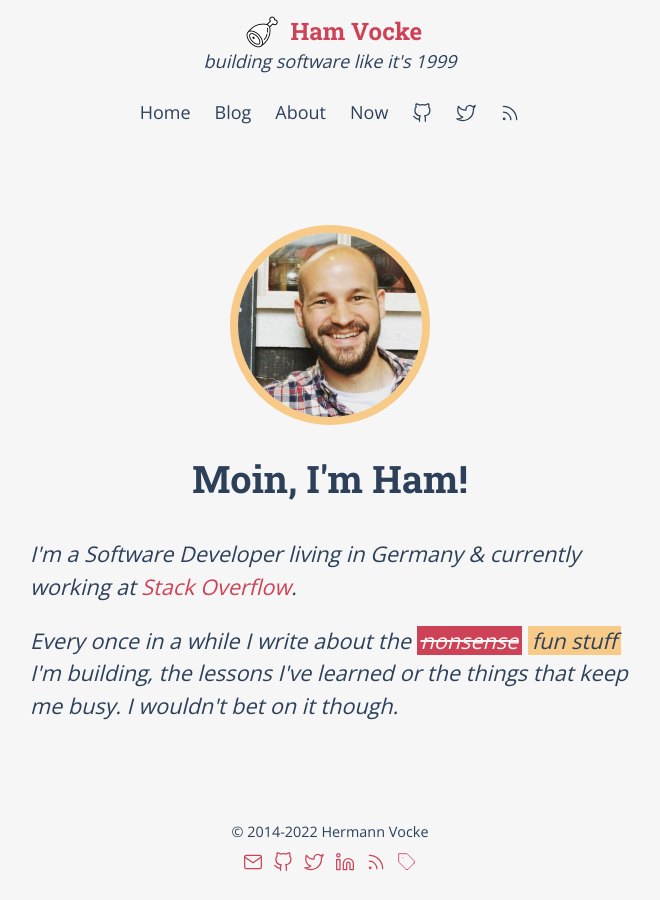
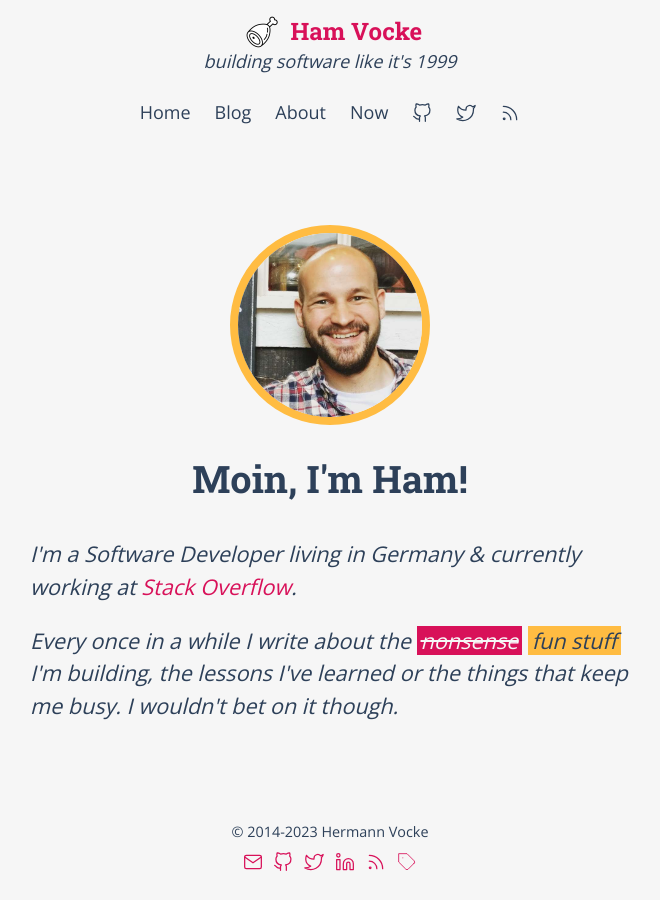
Before and after one commit to hamvocke/hamvocke.github.io, a Jekyll site: the page built from index.html, in a window 1280 px wide. Shown: the whole page, without its empty margins (310-970 px from the left). Built offline with Jekyll 4.4.1, drawn with Linux system fonts in a browser that asks for light colours.

Commit message:
add dark mode, tweak colors, remove super light font

```diff
--- a/_layouts/default.html
+++ b/_layouts/default.html
@@ -17,7 +17,7 @@
   <link rel="stylesheet" href="/assets/css/normalize.css" type="text/css">
   <link rel="stylesheet" href="/assets/css/hamvocke.css" type="text/css">
   <link rel="stylesheet" href="/assets/css/syntax.css" type="text/css">
-  <link rel="stylesheet" href="//fonts.googleapis.com/css?family=Roboto+Slab:700|Open+Sans:300,400,700" type="text/css">
+  <link rel="stylesheet" href="//fonts.googleapis.com/css?family=Roboto+Slab:700|Open+Sans:400,700" type="text/css">
 
   <link rel="apple-touch-icon" sizes="180x180" href="/assets/img/favicon/apple-touch-icon.png?v=m2lLvX9Kmj">
   <link rel="icon" type="image/png" sizes="32x32" href="/assets/img/favicon/favicon-32x32.png?v=m2lLvX9Kmj">
@@ -34,7 +34,7 @@
     <div id="logo">
       <a href="/" title="home">
         <img src="/assets/img/logo128.png" alt="ham logo">
-        <h1>{{ site.title }}</h1>
+        <div class="title">{{ site.title }}</div>
         <p class="subtitle">{{ site.subtitle }}</p>
       </a>
     </div>
@@ -57,7 +57,7 @@
 
   <footer id="footer">
     <div class="contact">
-      © 2014-2022 Hermann Vocke
+      © 2014-2023 Hermann Vocke
       <div class="icons">
         <a href="mailto:{{site.email}}">{% include icon.html icon="mail" %}</a>
         <a href="https://github.com/hamvocke">{% include icon.html icon="github" %}</a>
--- a/about/index.html
+++ b/about/index.html
@@ -1,6 +1,6 @@
 ---
 layout: default
-title:  About Hermann Vocke
+title:  About Ham Vocke
 ---
 
 <div id="about">
@@ -8,7 +8,7 @@
 
 	<div class="image"><img src="../assets/img/ham.jpg" alt="Ham Vocke" class="img-circle float-right"></div>
 
-	<p>I'm a Software Developer living in Northwest Germany, working remotely for <a href="https://stackoverflow.com/company">Stack&nbsp;Overflow</a>.</p>
+	<p>I'm a Software Developer living in Germany, working remotely for <a href="https://stackoverflow.com/company">Stack&nbsp;Overflow</a>.</p>
 
     <p>Previously, I worked at <a href="http://www.thoughtworks.com">ThoughtWorks</a> as a Consultant and Software Developer. Even further down the memory lane I started my life as a software developer at <a href="https://www.bertelsmann.de">Bertelsmann</a> where I got to learn the tools of the trade.</p>
 
--- a/assets/css/hamvocke.css
+++ b/assets/css/hamvocke.css
@@ -1,10 +1,35 @@
 :root {
     --black: #2d4059;
     --white: #f6f6f6;
+    --text: var(--black);
+    --background: var(--white);
     --code: #e4e4ea;
-    --accent: #ce4257;
-    --light-accent: #F7CA88;
+    --accent: #D81159;
+    --light-accent: #FFBC42;
+
+    --lighter-bg: #e4e4ea;
+    --box-shadow: 0, 0, 0, 0.2;
+    --kbd-top-shadow: 255, 255, 255, 0.7;
+    --kbd-border: var(--black);
 }
+
+@media (prefers-color-scheme: dark) {
+    :root {
+        --white: #f6f6f6;
+        --black: #223144;
+        --text: var(--white);
+        --background: var(--black);
+        --code: #151E29;
+        --accent: #F04282;
+        --light-accent: #FFBC42;
+
+        --lighter-bg: #30455f;
+        --box-shadow: 0, 0, 0, 0.8;
+        --kbd-top-shadow: 255, 255, 255, 0.15;
+        --kbd-border: var(--code);
+    }
+}
+
 
 * {
     box-sizing: border-box;
@@ -17,8 +42,8 @@
 body {
     font-size: 18px;
     font-family: 'Open Sans', sans-serif;
-    background-color: var(--white);
-    color: var(--black);
+    background-color: var(--background);
+    color: var(--text);
     display: grid;
     grid-template-rows: auto 1fr auto;
 }
@@ -39,7 +64,7 @@
 
 h1, h2, h3, h4 {
     font-family: 'Roboto Slab', sans-serif;
-    color: var(--black);
+    color: var(--text);
     margin-bottom: 10px;
 }
 
@@ -70,7 +95,7 @@
 
 p {
     line-height: 1.5em;
-    color: var(--black);
+    color: var(--text);
     margin: 0 0 1.5em;
 }
 
@@ -91,7 +116,7 @@
 
 a:focus, a:hover {
     text-decoration: none;
-    color: var(--black);
+    color: var(--text);
 }
 
 a svg {
@@ -99,14 +124,14 @@
 }
 
 a:hover svg, a:focus svg {
-    stroke: var(--black);
+    stroke: var(--text);
 }
 
 code {
     padding: 2px 4px;
     font-size: 90%;
     background: var(--code);
-    color: var(--black);
+    color: var(--text);
     border-radius: 4px;
     word-break: break-word;
     white-space: nowrap;
@@ -118,7 +143,7 @@
     margin: 0 0 1.5em;
     font-size: 14px;
     line-height: 1.4;
-    color: var(--black);
+    color: var(--text);
     background: var(--code);
     border-radius: 4px;
     overflow: auto;
@@ -152,16 +177,16 @@
 }
 
 kbd {
-    background-color: var(--code);
+    background-color: var(--lighter-bg);
     border-radius: 4px;
-    border: 1px solid var(--black);
-    box-shadow: 0 1px 2px rgba(0, 0, 0, .2), 0 2px 0 rgba(255, 255, 255, .7) inset;
-    color: var(--black);
+    border: 1px solid var(--kbd-border);
+    box-shadow: 0 1px 2px rgba(var(--box-shadow)), 0 2px 0 rgba(var(--kbd-top-shadow)) inset;
+    color: var(--text);
     display: inline-block;
     font-size: .85em;
     font-weight: 700;
     line-height: 1;
-    padding: 2px 4px;
+    padding: 4px 8px;
     white-space: nowrap;
 }
 
@@ -184,12 +209,12 @@
 
 #logo .subtitle {
     font-style: italic;
-    font-weight: 300;
-    color: var(--black);
+    color: var(--text);
     margin: 0;
 }
 
-#logo h1 {
+#logo .title {
+    font-family: 'Roboto Slab', sans-serif;
     display: inline;
     vertical-align: middle;
     font-size: 24px;
@@ -214,11 +239,11 @@
     display: inline-block;
     padding: 12px;
     margin: 0;
-    color: var(--black);
+    color: var(--text);
 }
 
 nav ul li a svg {
-    stroke: var(--black);
+    stroke: var(--text);
 }
 
 nav ul li a:focus,
@@ -250,12 +275,12 @@
 }
 
 footer#footer a {
-    color: var(--black);
+    color: var(--text);
 }
 
 footer#footer .contact {
     font-size: 0.8em;
-    color: var(--black);
+    color: var(--text);
 }
 
 footer#footer .contact .icons {
@@ -278,6 +303,7 @@
     text-decoration: none;
     background-color: var(--light-accent);
     padding: 0 4px;
+    color: var(--black);
 }
 
 table {
@@ -305,7 +331,7 @@
     border: 8px solid var(--light-accent);
 }
 
-#home h1.title {
+#home .title {
     font-size: 2.1em;
     margin: 0 0 1em 0;
 }
@@ -313,7 +339,6 @@
 #home .lead {
     text-align: left;
     font-size: 1.2em;
-    font-weight: 300;
     font-style: italic;
     margin-bottom: 1em;
 }
@@ -330,7 +355,7 @@
 .author {
     padding: 35px 0 24px 0;
     margin-top: 72px;
-    background: var(--white);
+    background: var(--background);
     position: relative;
 }
 
@@ -347,13 +372,12 @@
     top: -45px;
     left: 50%;
     margin-left: -40px;
-    border: 4px solid var(--white);
 }
 
 .author p.lead {
     font-size: 0.9em;
     margin-bottom: 0;
-    font-weight: 300;
+    font-style: italic;
 }
 
 .author .contact {
@@ -373,10 +397,9 @@
     display: flex;
     justify-content: space-between;
     flex-flow: row wrap;
-    font-weight: 400;
     font-style: italic;
     font-size: 0.9em;
-    color: var(--black);
+    color: var(--text);
     margin-bottom: 1.4em;
 }
 
@@ -463,8 +486,8 @@
 }
 
 .skills .tag {
-    background: var(--black);
-    color: var(--white);
+    background: var(--code);
+    color: var(--text);
     padding: 4px 12px;
     margin: 4px;
     border-radius: 6px;
@@ -510,7 +533,7 @@
 
 .page_number {
     margin: 0 12px;
-    color: var(--black);
+    color: var(--text);
 }
 
 @media (max-width: 768px) {
--- a/index.html
+++ b/index.html
@@ -5,7 +5,7 @@
 
 <div id="home">
   <div class="image"><img src="assets/img/ham.jpg" alt="Ham Vocke" class="img-circle"></div>
-  <h1 class="title">Moin, I'm Ham!</h1>
+  <h2 class="title">Moin, I'm Ham!</h2>
   <p class="lead">I'm a Software Developer living in Germany & currently working at <a href="https://stackoverflow.com">Stack&nbsp;Overflow</a>.</p>
 
   <p class="lead">
```
Lines whose indentation alone changed are shown as unchanged.
